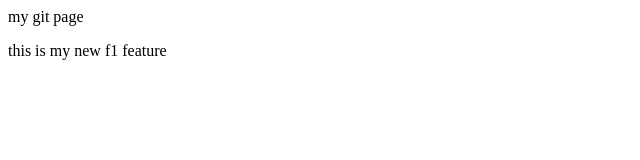
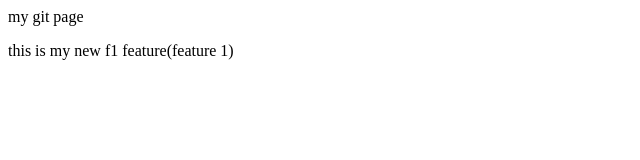
Before and after one commit to tushfied/tush, a plain HTML site: page index.html in a window 1280 px wide. Shown: the full height of the page, 0-640 px from the left. Drawn offline with Linux system fonts and the light colour scheme.

Commit message:
new f1 feature

```diff
--- a/index.html
+++ b/index.html
@@ -1,4 +1,4 @@
 <p>my git page</p>
 <p>
-    this is my new f1 feature
+    this is my new f1 feature(feature 1)
 </p>
```
